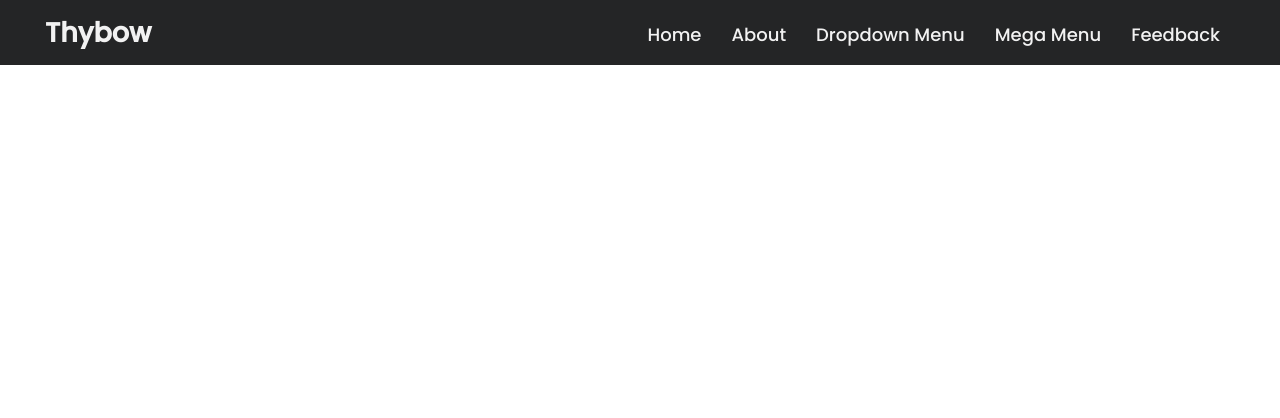
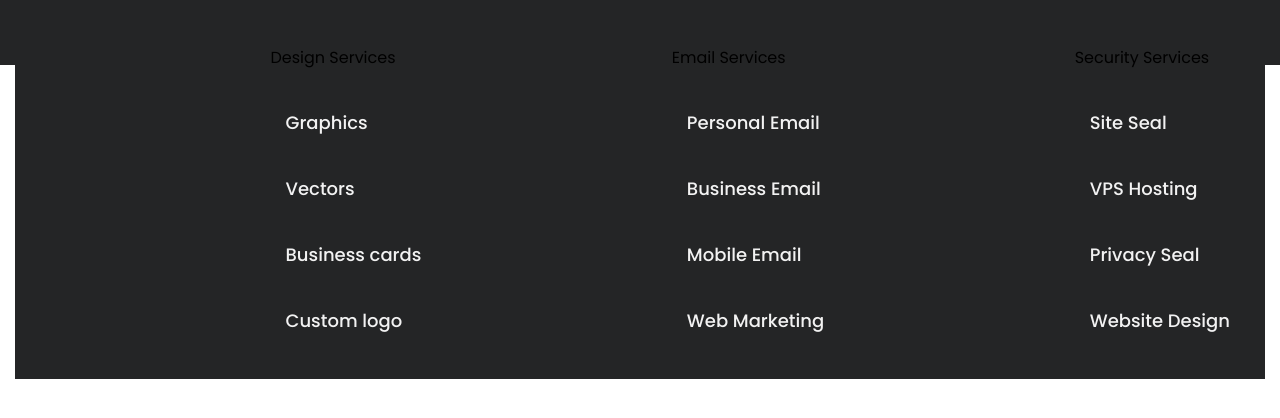
Before and after one commit to ThibautMilville/Mega_Menu, a plain HTML site: page index.html in a window 1280 px wide. Drawn offline with Linux system fonts and the light colour scheme.

Commit message:
improvements

```diff
--- a/index.html
+++ b/index.html
@@ -23,7 +23,43 @@
                         <li><a href="#">Drop menu 4</a></li>
                     </ul>
                 </li>
-                <li><a href="#">Mega Menu</a></li>
+                <li>
+                    <a href="#">Mega Menu</a>
+                    <div class="mega-box">
+                        <div class="content">
+                            <div class="row">
+                                <img src="#" alt="">
+                            </div>
+                            <div class="row">
+                                <header>Design Services</header>
+                                <ul class="mega-links">
+                                    <li><a href="#">Graphics</a></li>
+                                    <li><a href="#">Vectors</a></li>
+                                    <li><a href="#">Business cards</a></li>
+                                    <li><a href="#">Custom logo</a></li>
+                                </ul>
+                            </div>
+                            <div class="row">
+                                <header>Email Services</header>
+                                <ul class="mega-links">
+                                    <li><a href="#">Personal Email</a></li>
+                                    <li><a href="#">Business Email</a></li>
+                                    <li><a href="#">Mobile Email</a></li>
+                                    <li><a href="#">Web Marketing</a></li>
+                                </ul>
+                            </div>
+                            <div class="row">
+                                <header>Security Services</header>
+                                <ul class="mega-links">
+                                    <li><a href="#">Site Seal</a></li>
+                                    <li><a href="#">VPS Hosting</a></li>
+                                    <li><a href="#">Privacy Seal</a></li>
+                                    <li><a href="#">Website Design</a></li>
+                                </ul>
+                            </div>
+                        </div>
+                    </div>
+                </li>
                 <li><a href="#">Feedback</a></li>
             </ul>
         </div>
--- a/style.css
+++ b/style.css
@@ -14,6 +14,7 @@ nav {
     line-height: 65px;
 }
 nav .wrapper {
+    position: relative;
     max-width: 1250px;
     padding: 0 30px;
     margin: auto;
@@ -67,3 +68,16 @@ nav .wrapper {
     font-weight: 400;
     border-radius: 0px;
 }
+.mega-box {
+    position: absolute;
+    top: 0;
+    width: 100%;
+    left: 0;
+}
+.mega-box .content {
+    background: #242526;
+    padding: 25px 20px;
+    display: flex;
+    width: 100%;
+    justify-content: space-between;
+}
```
